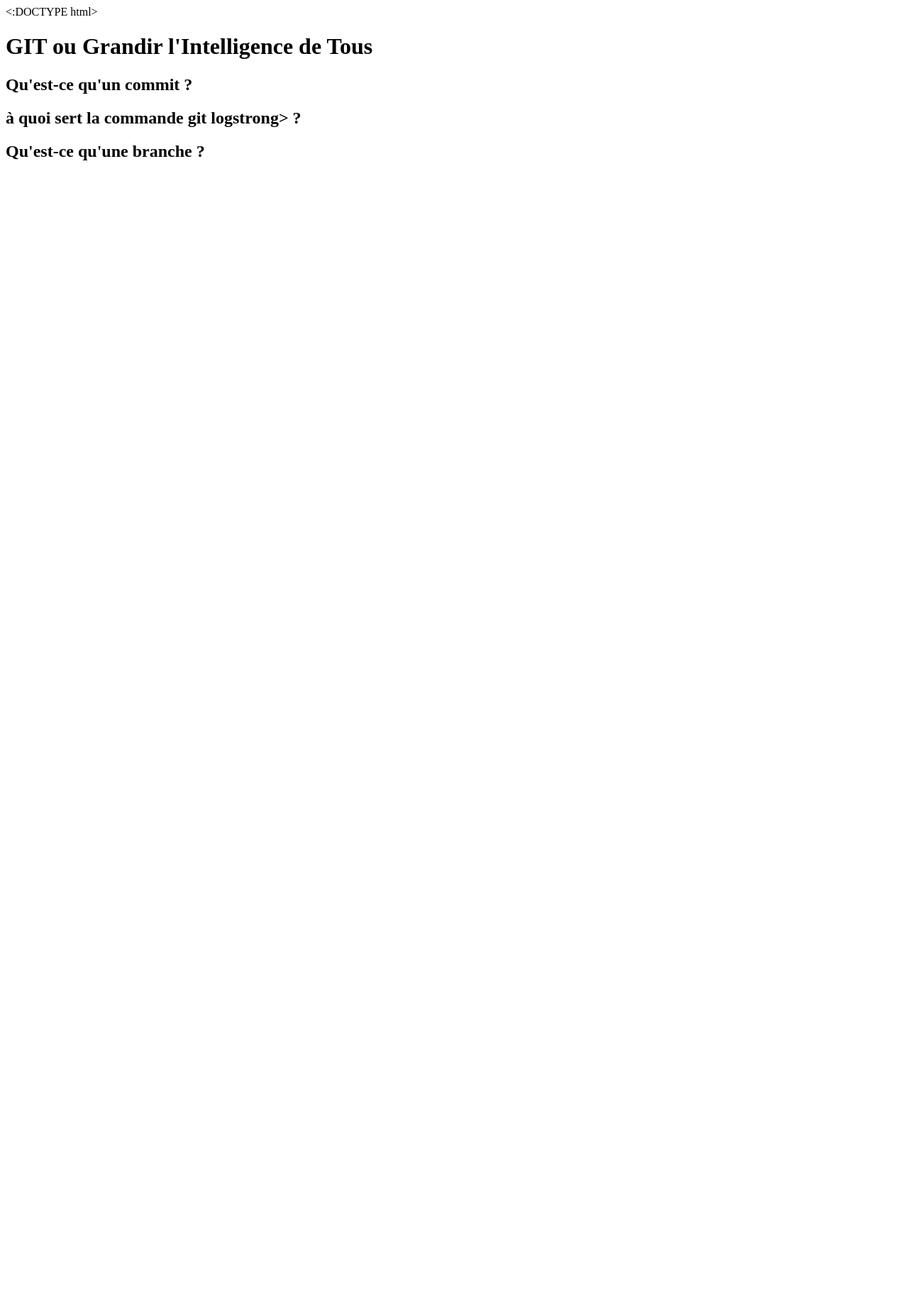
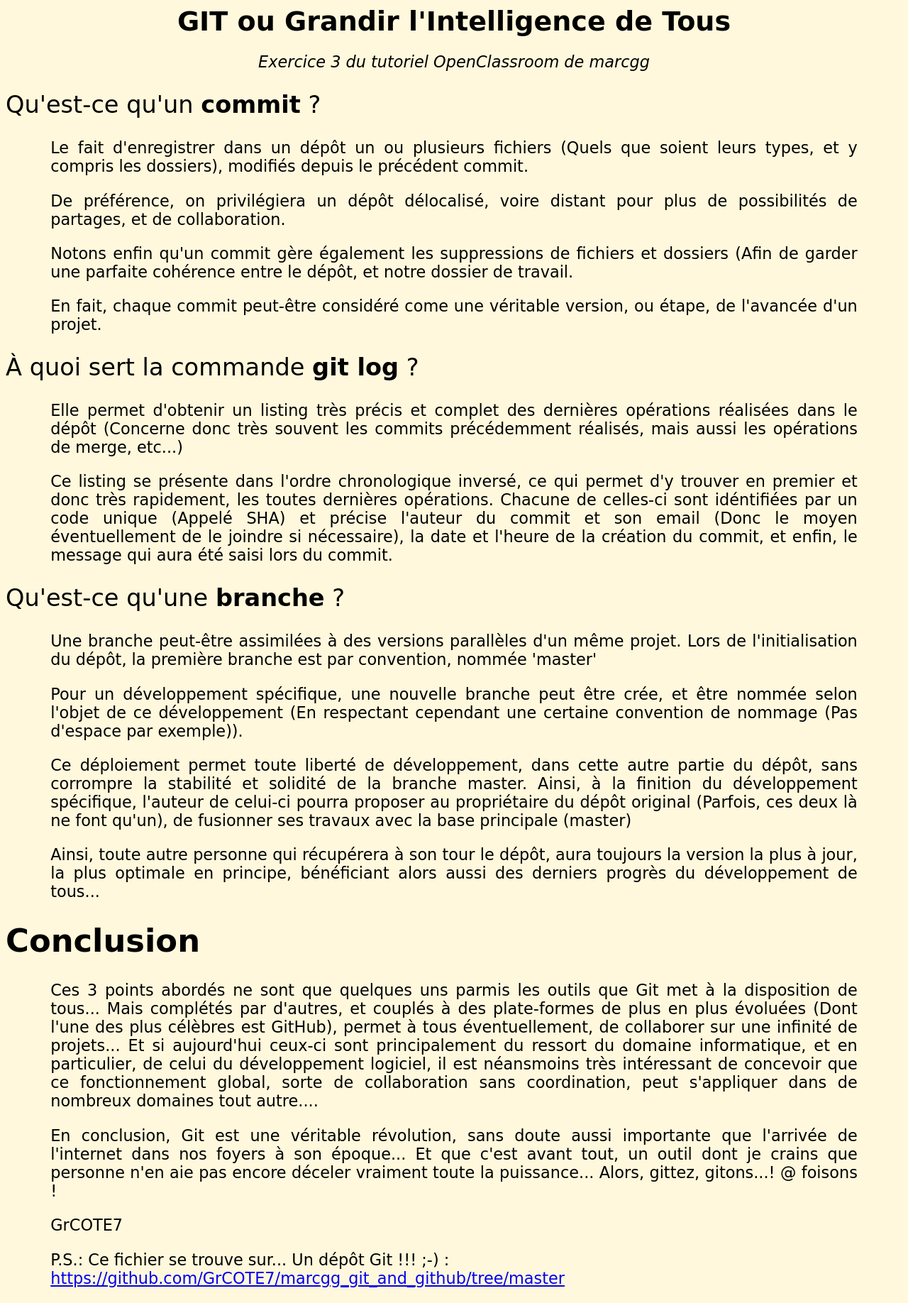
Before and after one commit to GrCOTE7/marcgg_git_and_github, a PHP site: page /git_commit_log_branch.html in a window 1280 px wide. Shown: the whole page at 71% size. Before the commit the page ends 226 px from the top, so only its background shows below. Run offline with PHP 8.4, Linux system fonts and the light colour scheme.

Commit message:
Ajout du CSS minimaliste et texte

```diff
--- a/git_commit_log_branch.html
+++ b/git_commit_log_branch.html
@@ -1,28 +1,72 @@
-<:DOCTYPE html></:DOCTYPE>
+<!DOCTYPE html>
 <html>
+
 <head>
     <meta charset="UTF-8">
     <title>GIT ou Grandir l'Intelligence de Tous</title>
-</head>
-<body>
-<head>
-    <h1>GIT ou Grandir l'Intelligence de Tous</h1>
+    <link rel="stylesheet" href="style.css"/>
 </head>
 
-<section>
+
+<body>
+
+<header>
+    <h1>GIT ou Grandir l'Intelligence de Tous</h1>
+    <p><em>Exercice 3 du tutoriel OpenClassroom de marcgg</em></p>
+</header>
+
+<article>
     <h1>Qu'est-ce qu'un <strong>commit</strong> ?</h1>
-    <p></p>
-</section>
+    <p>Le fait d'enregistrer dans un dépôt un ou plusieurs fichiers (Quels que soient leurs types, et y compris les
+        dossiers), modifiés depuis le précédent commit.</p>
+    <p>De préférence, on privilégiera un dépôt délocalisé, voire distant pour plus de
+        possibilités de partages, et de collaboration.</p>
+    <p>Notons enfin qu'un commit gère également les suppressions de fichiers et dossiers (Afin de garder une parfaite
+        cohérence entre le dépôt, et notre dossier de travail.</p>
+    <p>En fait, chaque commit peut-être considéré come une véritable version, ou étape, de l'avancée d'un projet.</p>
 
-<section>
-    <h1>à quoi sert la commande <strong>git log</strong>strong> ?</h1>
-    <p></p>
-</section>
+</article>
 
-<section>
+<article>
+    <h1>À quoi sert la commande <strong>git log</strong> ?</h1>
+    <p>Elle permet d'obtenir un listing très précis et complet des dernières opérations réalisées dans le dépôt
+        (Concerne donc très souvent les commits précédemment réalisés, mais aussi les opérations de merge, etc...)</p>
+    <p>Ce listing se présente dans l'ordre chronologique inversé, ce qui permet d'y trouver en premier et donc très
+        rapidement, les toutes dernières opérations. Chacune de celles-ci sont idéntifiées par un code unique (Appelé
+        SHA) et précise l'auteur du commit et son email (Donc le moyen éventuellement de le joindre si nécessaire), la
+        date et l'heure de la création du commit, et enfin, le message qui aura été saisi lors du commit.</p>
+</article>
+
+<article>
     <h1>Qu'est-ce qu'une <strong>branche</strong> ?</h1>
-    <p></p>
-</section>
+    <p>Une branche peut-être assimilées à des versions parallèles d'un même projet. Lors de l'initialisation du dépôt,
+        la première branche est par convention, nommée 'master'</p>
+    <p>Pour un développement spécifique, une nouvelle branche peut être crée, et être nommée selon l'objet de ce
+        développement (En respectant cependant une certaine convention de nommage (Pas d'espace par exemple)).</p>
+    <p>Ce déploiement permet toute liberté de développement, dans cette autre partie du dépôt, sans corrompre la
+        stabilité et solidité de la branche master. Ainsi, à la finition du développement spécifique, l'auteur de
+        celui-ci pourra proposer au propriétaire du dépôt original (Parfois, ces deux là ne font qu'un), de fusionner
+        ses travaux avec la base principale (master)</p>
+    <p>Ainsi, toute autre personne qui récupérera à son tour le dépôt, aura toujours la version la plus à jour, la plus
+        optimale en principe, bénéficiant alors aussi des derniers progrès du développement de tous...</p>
+</article>
+<footer>
+    <h1>Conclusion</h1>
+    <p>Ces 3 points abordés ne sont que quelques uns parmis les outils que Git met à la disposition de tous... Mais
+        complétés par d'autres, et couplés à des plate-formes de plus en plus évoluées (Dont l'une des plus célèbres est
+        GitHub), permet à tous éventuellement, de collaborer sur une infinité de projets... Et si aujourd'hui ceux-ci
+        sont principalement du ressort du domaine informatique, et en particulier, de celui du développement logiciel,
+        il est néansmoins très intéressant de concevoir que ce fonctionnement global, sorte de collaboration sans
+        coordination, peut s'appliquer dans de nombreux domaines tout autre....</p>
 
+    <p>En conclusion, Git est une véritable révolution, sans doute aussi importante que l'arrivée de l'internet dans nos
+        foyers à son époque... Et que c'est avant tout, un outil dont je crains que personne n'en aie pas encore déceler
+        vraiment toute la puissance... Alors, gittez, gitons...! @ foisons !</p>
+    <p>GrCOTE7</p>
+    <p class="non-justifie">P.S.: Ce fichier se trouve sur... Un dépôt Git !!! ;-) :
+        <a target="_blank" href="https://github.com/GrCOTE7/marcgg_git_and_github/tree/master">https://github.com/GrCOTE7/marcgg_git_and_github/tree/master</a>
+    </p>
+</footer>
 </body>
+
 </html>
--- a/index.php
+++ b/index.php
@@ -20,7 +20,8 @@
   <hr/>
   <?= 'Salut !' ?>
 
-  <a href="">Page de la Partie 3 Activité</a>
+  <a target="_blank" href="https://github.com/GrCOTE7/marcgg_git_and_github/tree/partie-3-activite">Page de la Partie 3
+    Activité</a>
 </section>
 
 </body>
--- a/style.css
+++ b/style.css
@@ -1,8 +1,34 @@
 body {
     background-color : cornsilk;
     font-size        : 1.4em;
+    font-family      : Comic Sans MS, arial, serif;
 }
 
 hr {
     border : 3px solid blue;
 }
+
+header {
+    text-align  : center;
+    font-weight : normal;
+}
+
+header h1 {
+    margin    : 0;
+    font-size : 1.7em;
+}
+
+article h1 {
+    font-weight : normal;
+}
+
+article p, footer p {
+    margin-top   : 0;
+    margin-right : 5%;
+    margin-left  : 5%;
+    text-align   : justify;
+}
+
+.non-justifie {
+    text-align : left;
+}
```
